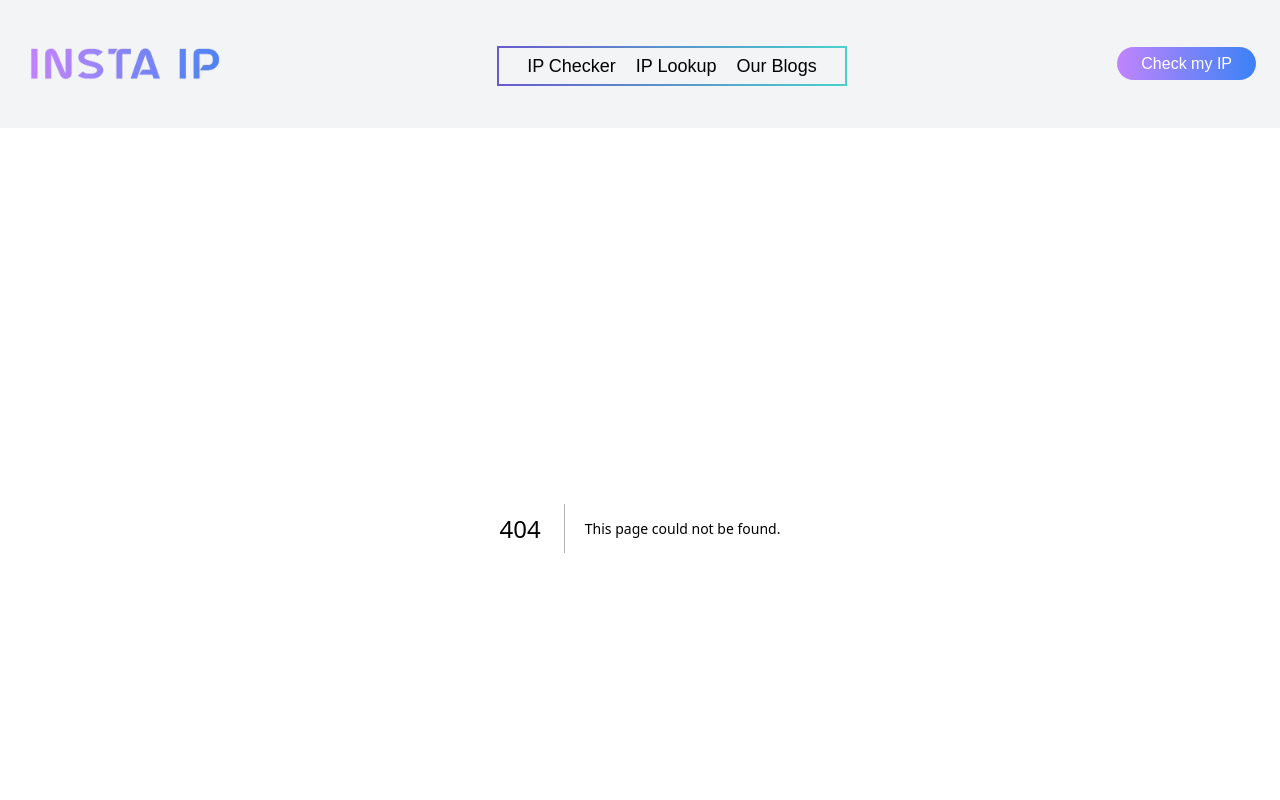
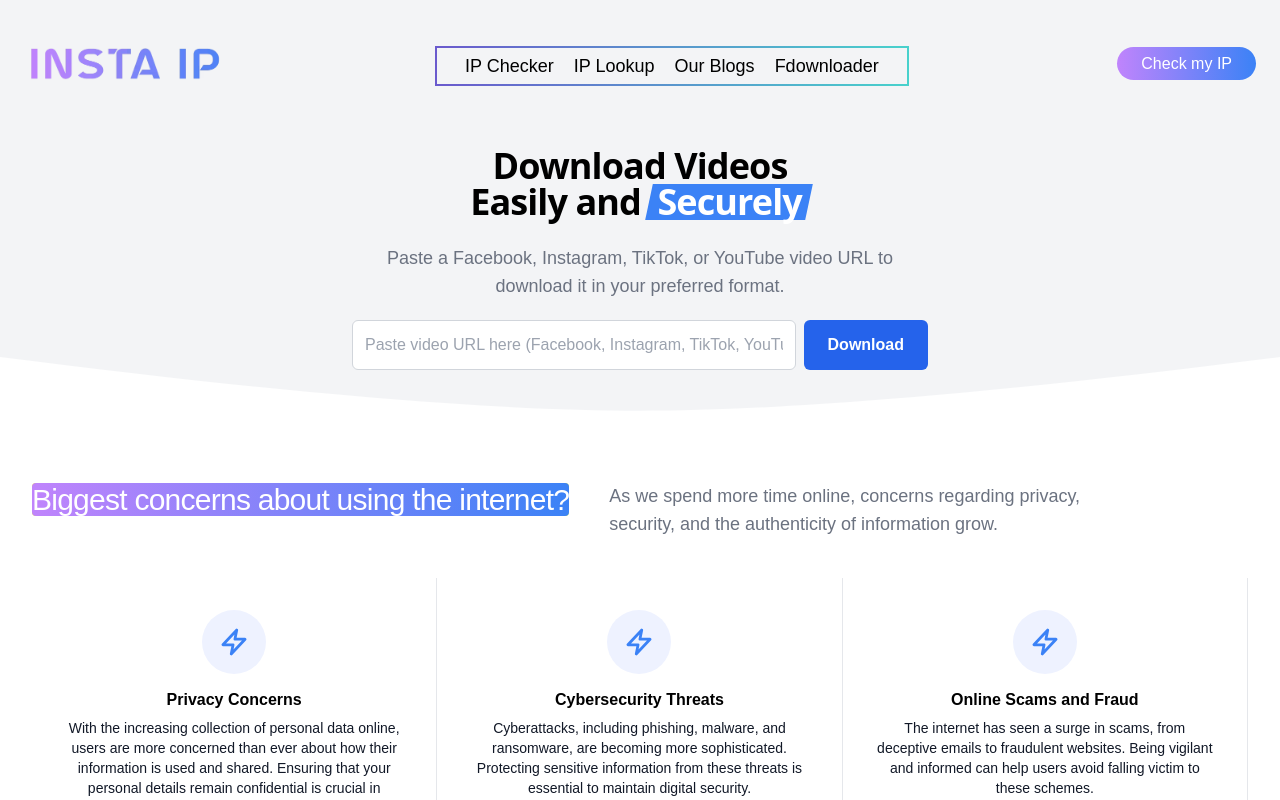
Before and after one commit to mohamadshehzad/insta-ip, a Next.js app: page /tools/fdownload in a window 1280 px wide. Before the commit this address had no page. Shown: the top 800 px of the page. Built offline with nearby package versions, Linux system fonts and the light colour scheme.

Commit message:
update changes

```diff
--- /dev/null
+++ b/app/tools/fdownload/api/route.js
@@ -0,0 +1,13 @@
+import { NextResponse } from 'next/server';
+import ytdl from 'ytdl-core'; // Works for YouTube only
+
+export async function POST(req) {
+  const { url } = await req.json();
+
+  if (!ytdl.validateURL(url)) {
+    return NextResponse.json({ error: 'Invalid YouTube URL' }, { status: 400 });
+  }
+
+  const info = await ytdl.getInfo(url);
+  return NextResponse.json({ info });
+}
--- /dev/null
+++ b/app/tools/fdownload/components/VideoDetails.jsx
@@ -0,0 +1,22 @@
+// VideoDetails.jsx
+import React from 'react';
+
+export default function VideoDetails({ video }) {
+  return (
+    <div className="mt-6 p-4 bg-white shadow-md rounded-lg max-w-xl mx-auto">
+      <h3 className="text-xl font-bold mb-2">{video.title}</h3>
+      <p className="text-sm text-gray-600">Platform: {video.platform}</p>
+      {video.thumbnail && (
+        <img src={video.thumbnail} alt="Video Thumbnail" className="my-4 rounded-md w-full" />
+      )}
+      <a
+        href={video.url}
+        target="_blank"
+        rel="noopener noreferrer"
+        className="inline-block mt-2 px-4 py-2 bg-green-600 text-white rounded-md hover:bg-green-700"
+      >
+        Download Video
+      </a>
+    </div>
+  );
+}
--- /dev/null
+++ b/app/tools/fdownload/components/VideoForm.jsx
@@ -0,0 +1,60 @@
+// VideoForm.jsx
+import React from 'react';
+
+export default function VideoForm({ setVideoData, setLoading, setError }) {
+  const handleSubmit = (e) => {
+    e.preventDefault();
+    const url = e.target.videoUrl.value.trim();
+
+    if (!url) {
+      setError('Please enter a valid URL.');
+      return;
+    }
+
+    // Set loading state
+    setLoading(true);
+    setError('');
+
+    // Simulate API call or fetch logic here
+    setTimeout(() => {
+      // Fake video data
+      const fakeVideoData = {
+        title: 'Example Video Title',
+        platform: getPlatformFromURL(url),
+        url: url,
+        thumbnail: 'https://via.placeholder.com/640x360?text=Video+Thumbnail',
+      };
+
+      setVideoData(fakeVideoData);
+      setLoading(false);
+    }, 1000); // Simulating network delay
+  };
+
+  const getPlatformFromURL = (url) => {
+    if (url.includes('facebook')) return 'Facebook';
+    if (url.includes('instagram')) return 'Instagram';
+    if (url.includes('tiktok')) return 'TikTok';
+    if (url.includes('youtube') || url.includes('youtu.be')) return 'YouTube';
+    return 'Unknown Platform';
+  };
+
+  return (
+    <form onSubmit={handleSubmit} className="flex flex-col items-center w-full mb-8">
+      <div className="w-full max-w-xl flex flex-col sm:flex-row gap-2">
+        <input
+          type="url"
+          name="videoUrl"
+          placeholder="Paste video URL here (Facebook, Instagram, TikTok, YouTube)"
+          required
+          className="flex-grow p-3 border border-gray-300 rounded-md focus:outline-none focus:ring-2 focus:ring-blue-500"
+        />
+        <button
+          type="submit"
+          className="px-6 py-3 bg-blue-600 text-white font-semibold rounded-md hover:bg-blue-700 transition duration-200"
+        >
+          Download
+        </button>
+      </div>
+    </form>
+  );
+}
--- /dev/null
+++ b/app/tools/fdownload/page.js
@@ -0,0 +1,65 @@
+// page.js
+'use client';
+
+import React, { useState } from 'react';
+
+// Components from local components folder
+import VideoForm from './components/VideoForm';         // default export
+import VideoDetails from './components/VideoDetails';  // default export
+
+// Global components
+import Concern from '@/components/Concern';
+import Content from '@/components/Content';
+import FAQ from '@/components/FAQ';
+import Loader from '@/components/Loader';
+
+export default function FDownloadPage() {
+  const [videoData, setVideoData] = useState(null);
+  const [loading, setLoading] = useState(false);
+  const [error, setError] = useState('');
+
+  return (
+    <>
+      <div className={`relative ${videoData ? 'mb-32' : 'mb-5'} bg-gray-100`}>
+        <div className="absolute inset-x-0 bottom-0">
+          <svg
+            viewBox="0 0 224 12"
+            fill="currentColor"
+            className="w-full -mb-1 text-white"
+            preserveAspectRatio="none"
+          >
+            <path d="M0,0 C48.8902582,6.27314026 86.2235915,9.40971039 112,9.40971039 C137.776408,9.40971039 175.109742,6.27314026 224,0 L224,12.0441132 L0,12.0441132 L0,0 Z" />
+          </svg>
+        </div>
+
+        <div className="px-4 pb-16 pt-5 mx-auto sm:max-w-xl md:max-w-full lg:max-w-screen-xl md:px-24 lg:px-8 lg:py-5">
+          <div className="relative max-w-2xl sm:mx-auto sm:max-w-xl md:max-w-2xl sm:text-center">
+            <h2 className="mb-6 font-sans text-4xl text-center font-bold tracking-tight text-black sm:text-4xl sm:leading-none">
+              Download Videos
+              <br className="hidden md:block" />
+              Easily and{' '}
+              <span className="relative inline-block px-2">
+                <div className="absolute inset-0 transform -skew-x-12 bg-blue-500" />
+                <span className="relative text-white">Securely</span>
+              </span>
+            </h2>
+            <p className="mx-auto mt-3 max-w-xl text-lg text-center text-gray-500 sm:mt-5 md:my-5">
+              Paste a Facebook, Instagram, TikTok, or YouTube video URL to download it in your preferred format.
+            </p>
+
+            <VideoForm setVideoData={setVideoData} setLoading={setLoading} setError={setError} />
+
+            {loading && <Loader />}
+            {error && <p className="text-red-500 text-center mt-2">{error}</p>}
+
+            {!loading && videoData && <VideoDetails video={videoData} />}
+          </div>
+        </div>
+      </div>
+
+      <Concern />
+      <Content />
+      <FAQ />
+    </>
+  );
+}
--- a/components/Header.js
+++ b/components/Header.js
@@ -65,6 +65,11 @@ const Header = () => {
                   Our Blogs
                 </Link>
               </li>
+                            <li>
+                <Link href="/tools/fdownload" className="hover:text-blue-500 ">
+                  Fdownloader
+                </Link>
+              </li>
               {/* <li>
                 <Link href="#services" className="hover:text-blue-500 ">
                   Services
--- a/package.json
+++ b/package.json
@@ -20,7 +20,8 @@
     "next-mdx-remote": "^5.0.0",
     "next-sitemap": "^4.2.3",
     "react": "^18.3.1",
-    "react-dom": "^18.3.1"
+    "react-dom": "^18.3.1",
+    "ytdl-core": "^4.11.5"
   },
   "devDependencies": {
     "eslint": "^8",
@@ -28,5 +29,4 @@
     "postcss": "^8",
     "tailwindcss": "^3.4.1"
   }
-
 }
```
Also changed, not shown: 1 other file (tests, documents, lock files or other folders).
